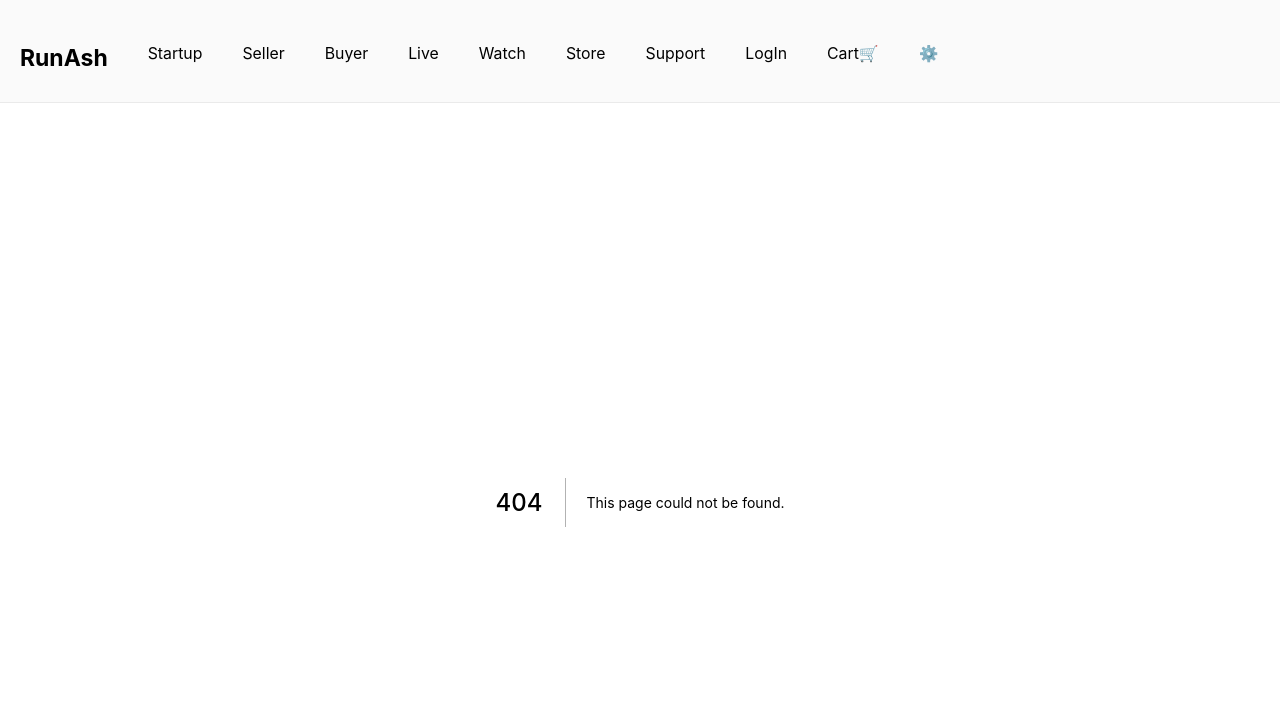
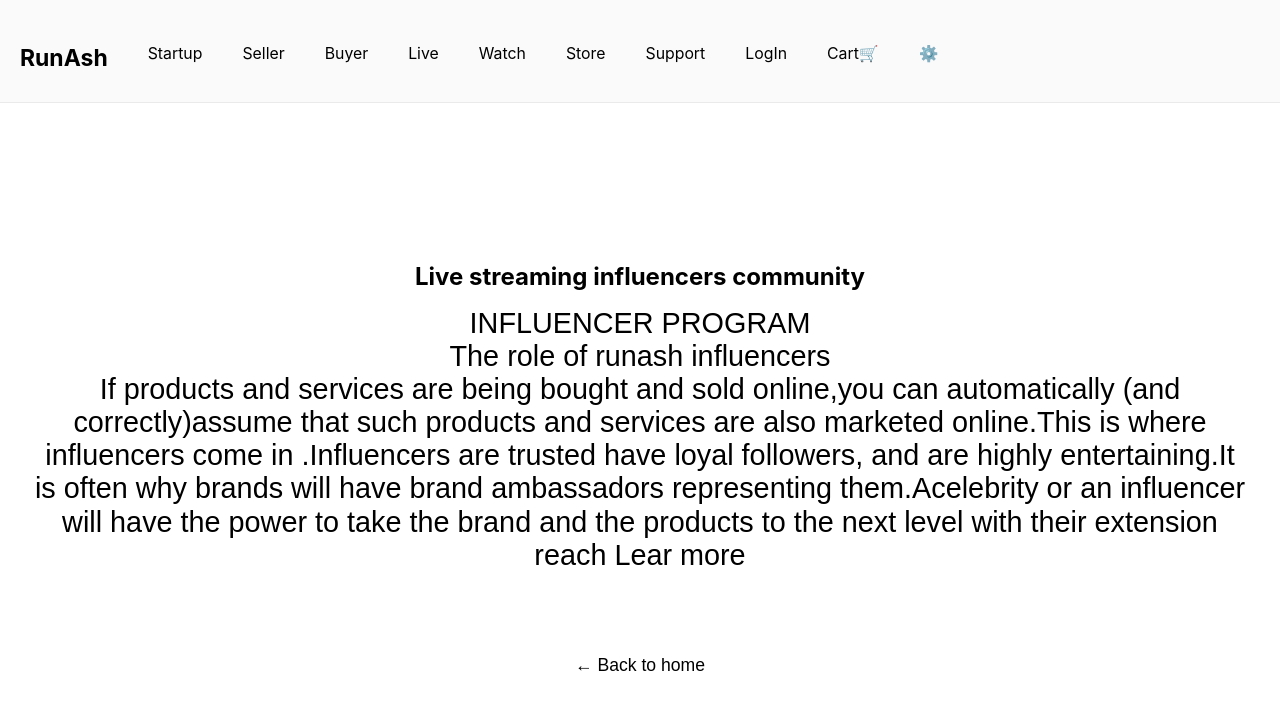
Before and after one commit to rammurmu/next, a Next.js app: page /influencers in a window 1280 px wide. Before the commit this address had no page. Shown: the top 710 px of the page. Built offline with nearby package versions, Linux system fonts and the light colour scheme.

Commit message:
Create influencers.js

```diff
--- /dev/null
+++ b/pages/influencers.js
@@ -0,0 +1,20 @@
+import styles from '../styles/Home.module.css'
+import Link from 'next/link'
+
+export default function Influencers() {
+  return (
+    <div className={styles.container}>
+      <main className={styles.main}>
+       <div className={styles.title}>
+        <h1>Live streaming influencers community</h1>
+        <p>INFLUENCER PROGRAM<br />The role of runash influencers<br /> If products and services are being bought and sold online,you can automatically (and correctly)assume that such products and services are also marketed online.This is where influencers come in .Influencers are trusted have loyal followers, and are highly entertaining.It is often why brands will have brand ambassadors representing them.Acelebrity or an influencer will have the power to take the brand and the products to the next level with their extension reach Lear more</p>
+        </div>
+         <p className={styles.description}>
+          <Link href="/">
+            <a>&larr; Back to home</a>
+          </Link>
+        </p>
+      </main>
+    </div>
+  )
+}
```
